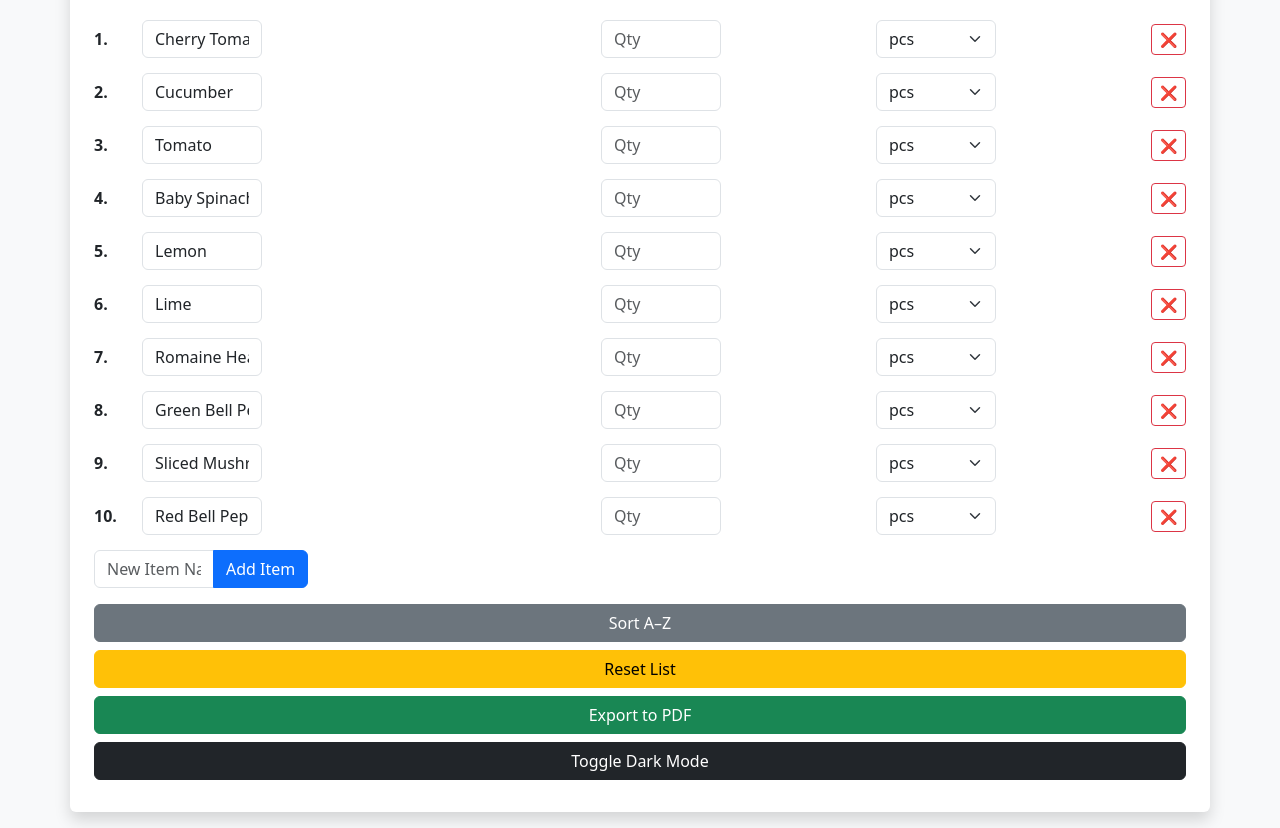
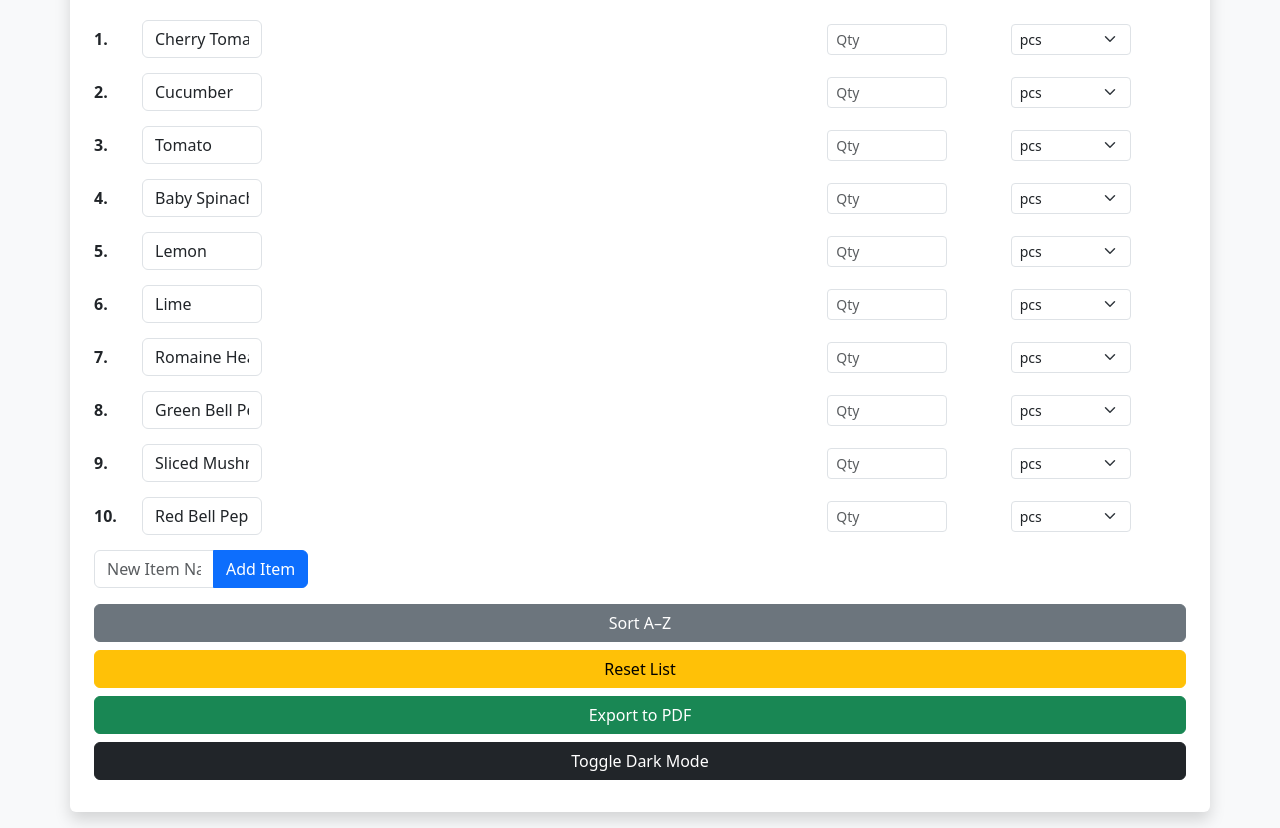
Before and after one commit to AbhishekK6339/restaurant-order-list, a plain HTML site: page index.html in a window 1280 px wide. Shown: the part 82-910 px from the top of the page. Drawn offline with nearby package versions, Linux system fonts and the light colour scheme.

Commit message:
Update index.html

```diff
--- a/index.html
+++ b/index.html
@@ -82,19 +82,16 @@
             <div class="col">
               <input type="text" class="form-control" value="${item.name}" onchange="updateName(${index}, this.value)">
             </div>
-            <div class="col-3">
-              <input type="number" class="form-control" value="${item.qty}" placeholder="Qty" onchange="updateQty(${index}, this.value)">
+            <div class="col-2">
+              <input type="number" class="form-control form-control-sm" value="${item.qty}" placeholder="Qty" onchange="updateQty(${index}, this.value)">
             </div>
-            <div class="col-3">
-              <select class="form-select" onchange="updateUnit(${index}, this.value)">
+            <div class="col-2">
+              <select class="form-select form-select-sm" onchange="updateUnit(${index}, this.value)">
                 <option value="pcs" ${item.unit === "pcs" ? "selected" : ""}>pcs</option>
                 <option value="case" ${item.unit === "case" ? "selected" : ""}>case</option>
                 <option value="box" ${item.unit === "box" ? "selected" : ""}>box</option>
                 <option value="g" ${item.unit === "g" ? "selected" : ""}>g</option>
               </select>
-            </div>
-            <div class="col-auto">
-              <button class="btn btn-outline-danger btn-sm" onclick="deleteItem(${index})">❌</button>
             </div>
           </div>`;
       });
@@ -123,14 +120,6 @@
     function updateName(index, value) {
       items[index].name = value.trim();
       saveItems();
-    }
-
-    function deleteItem(index) {
-      if (confirm("Delete this item?")) {
-        items.splice(index, 1);
-        saveItems();
-        renderList();
-      }
     }
 
     function sortItems() {
```
